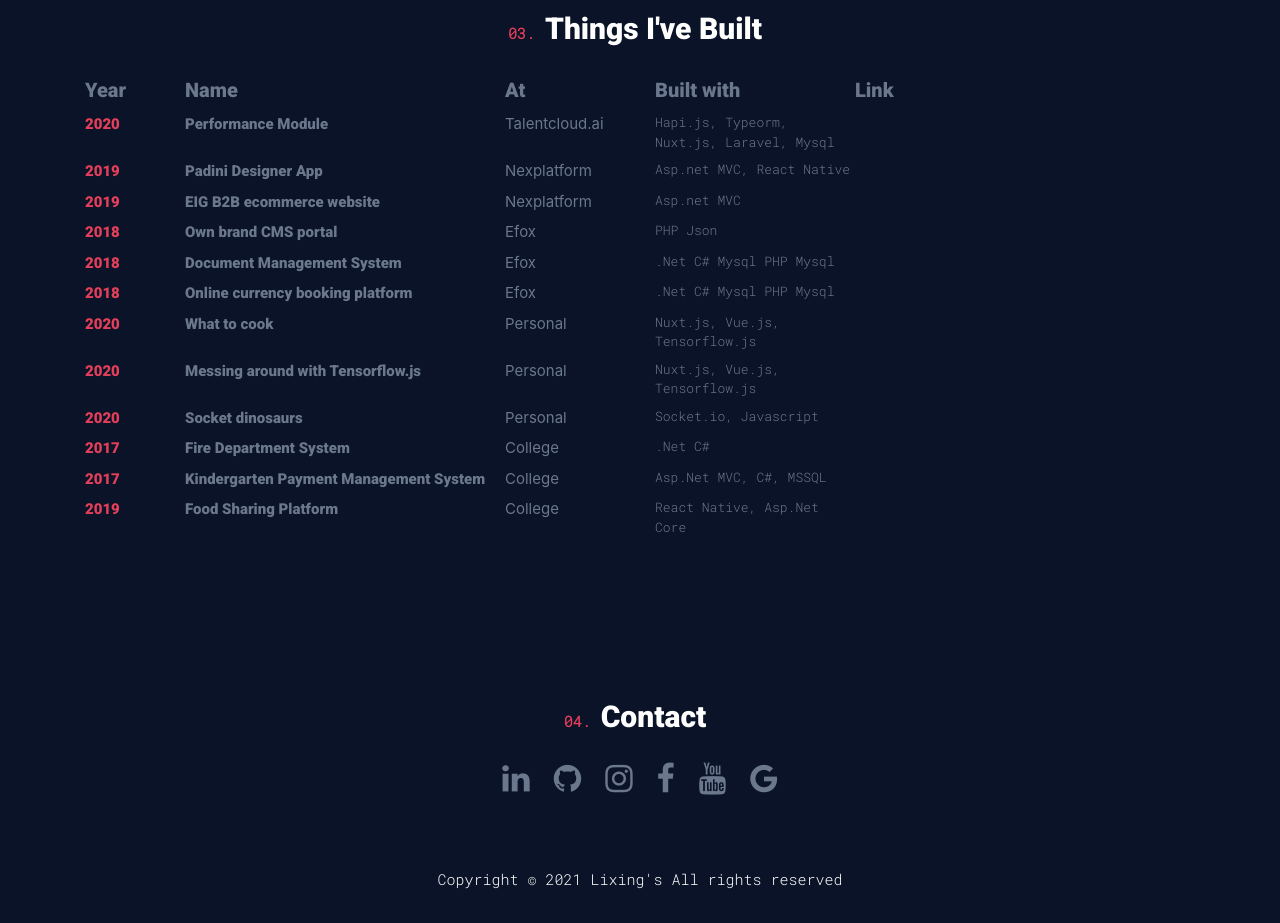
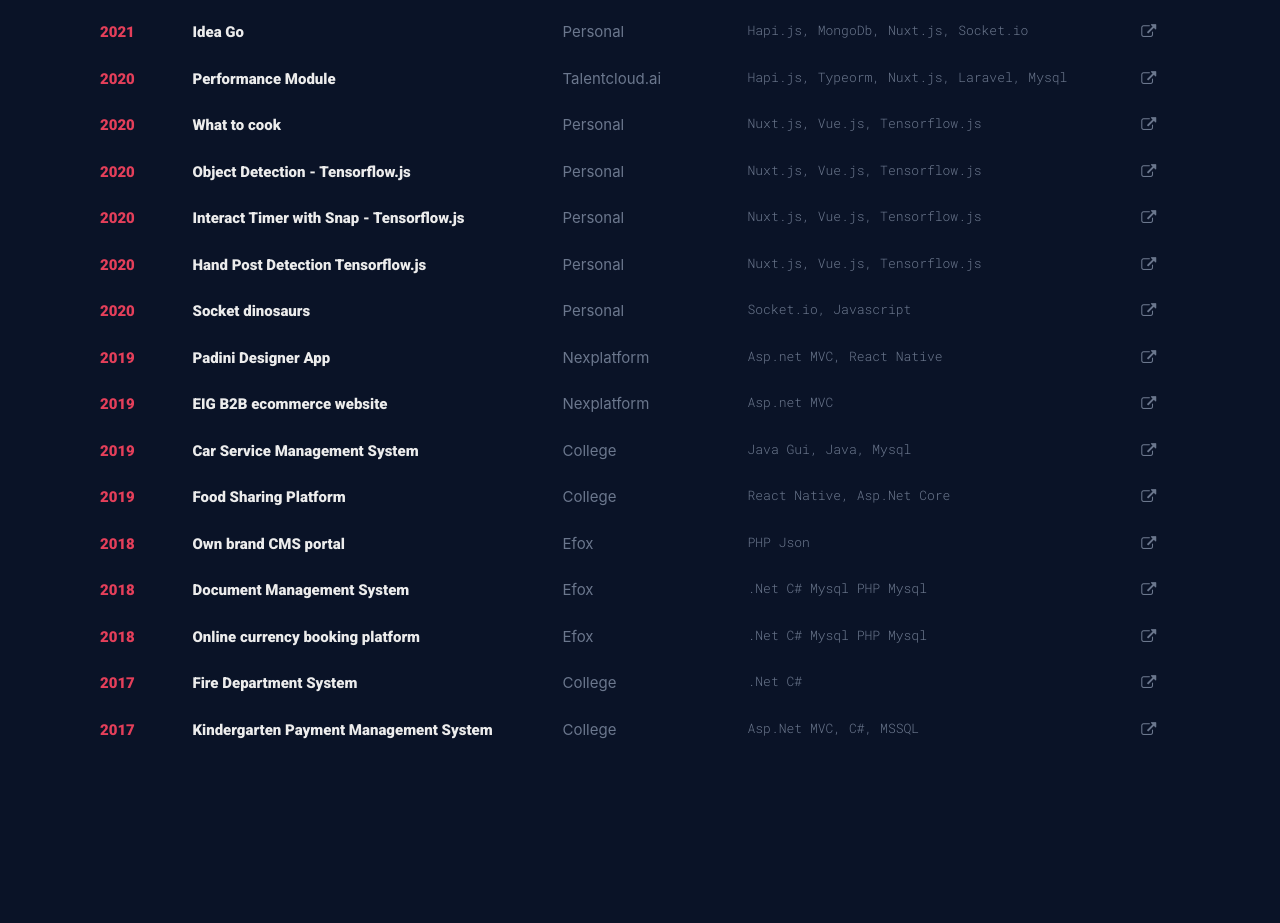
Before and after one commit to lixing99999/all-about-lixing, a plain HTML site: page public/index.html in a window 1280 px wide. Shown: the part 1874-2797 px from the top of the page. Drawn offline with nearby package versions, Linux system fonts and the light colour scheme.

Commit message:
- ui enhancement - information update

```diff
--- a/public/assets/projects.json
+++ b/public/assets/projects.json
@@ -1,4 +1,11 @@
 [
+  {
+    "year": 2021,
+    "name": "Idea Go",
+    "at": "Personal",
+    "built_with": "Hapi.js, MongoDb, Nuxt.js, Socket.io",
+    "link": ""
+  },
   {
     "year": 2020,
     "name": "Performance Module",
@@ -42,25 +49,46 @@
     "link": ""
   },
   {
+    "year": 2019,
+    "name": "Car Service Management System",
+    "at": "College",
+    "built_with": "Java Gui, Java, Mysql",
+    "link": "https://www.youtube.com/watch?v=f45oS9BpWAg&feature=youtu.be"
+  },
+  {
     "year": 2020,
     "name": "What to cook",
     "at": "Personal",
     "built_with": "Nuxt.js, Vue.js, Tensorflow.js",
-    "link": ""
+    "link": "https://wwhat-to-cook.herokuapp.com"
   },
   {
     "year": 2020,
-    "name": "Messing around with Tensorflow.js",
+    "name": "Object Detection - Tensorflow.js",
     "at": "Personal",
     "built_with": "Nuxt.js, Vue.js, Tensorflow.js",
-    "link": ""
+    "link": "https://find-everything.herokuapp.com/"
+  },
+  {
+    "year": 2020,
+    "name": "Interact Timer with Snap - Tensorflow.js",
+    "at": "Personal",
+    "built_with": "Nuxt.js, Vue.js, Tensorflow.js",
+    "link": "https://control-everything.herokuapp.com/"
+  },
+  {
+    "year": 2020,
+    "name": "Hand Post Detection Tensorflow.js",
+    "at": "Personal",
+    "built_with": "Nuxt.js, Vue.js, Tensorflow.js",
+    "link": "https://touch-everything.herokuapp.com/"
   },
   {
     "year": 2020,
     "name": "Socket dinosaurs",
     "at": "Personal",
     "built_with": "Socket.io, Javascript",
-    "link": ""
+    "link": "https://elastic-murdock-c10420.netlify.app/"
   },
   {
     "year": 2017,
@@ -81,6 +109,6 @@
     "name": "Food Sharing Platform",
     "at": "College",
     "built_with": "React Native, Asp.Net Core",
-    "link": ""
+    "link": "https://youtu.be/JlIxeGKMZFg"
   }
 ]
--- a/public/index.css
+++ b/public/index.css
@@ -19,6 +19,7 @@ html {
 body{
     background-color:var(--darkblue);
     color: var(--darkgrey);
+    cursor:none;
 }
 
 .navigation{
@@ -44,24 +45,24 @@ nav > ul > ol > a:hover{
 }
 
 div.introduction{
-    height: 40rem;
+    min-height: 40rem;
     position: relative;
 }
 
 #about{
-    min-height: 40rem;
+    min-height: 25rem;
 }
 
 #work{
-    min-height: 20rem;
+    min-height: 25rem;
 }
 
 #project{
-    min-height: 40rem;
+    min-height: 25rem;
 }
 
 #contact{
-    min-height: 5rem;
+    min-height: 25rem;
 }
 
 div.introduction > div.content {
@@ -199,6 +200,7 @@ div.about > div > div > div.description > span{
 }
 
 
+
 .position{
     color: white;
     font-family: var(--roboto-mono);
@@ -247,9 +249,14 @@ div.about > div > div > div.description > span{
 
 .project > .name {
     font-family: var(--roboto);
-    color: var(--darkgrey);
+    color: var(--gray);
     font-size: 15px;
     font-weight: bolder;
+}
+
+.project > .link > a {
+    text-decoration: none;
+    color : var(--darkgray);
 }
 
 .footer{
@@ -347,7 +354,7 @@ div.about > div > div > div.description > span{
 
 .hobby{
     font-family: var(--roboto-mono);
-    color:var(--darkgrey);
+    color:var(--gray);
     font-size : 13px
 }
 
@@ -359,3 +366,28 @@ div.about > div > div > div.description > span{
 .icon:hover{
     color : var(--orange)
 }
+
+
+.cursor-1{
+    width : 48px;
+    height: 48px;
+    border: 3px solid var(--orange);
+    margin : 10px;
+    position: absolute;
+    pointer-events: none;
+    cursor: auto;
+    z-index: 999;
+}
+
+.cursor-1:hover{
+    cursor: auto;
+}
+
+a, ol{
+    cursor: none !important;
+}
+
+.work-project{
+    color : var(--gray);
+    font-family : var(--roboto-mono)
+}
--- a/public/index.html
+++ b/public/index.html
@@ -12,6 +12,7 @@
         <link href="https://fonts.googleapis.com/css2?family=Roboto+Mono:wght@300;900&family=Roboto:wght@300;900&display=swap" rel="stylesheet">
         <link rel="stylesheet" href="https://cdnjs.cloudflare.com/ajax/libs/font-awesome/4.7.0/css/font-awesome.min.css">
         <link rel="stylesheet" href="index.css">
+        <script src="https://cdn.jsdelivr.net/npm/lodash@4.17.21/lodash.min.js"></script>
     </head>
     <body class="p-4">
         <nav class="d-flex justify-content-between">
@@ -126,14 +127,15 @@
                             <div class="mt-1">
                             Nov 2019 - May 2021
                             </div>
+                            <div class="my-3">Talentcloud.ai is a cloud based HR system focus company, I joined them as a front end developer at first then I was transit to full-stack in their new performance module.</div>
                             <div class="mt-4">
                                 <div class="d-flex">
                                     <div class="triangle align-self-start mt-1 mr-2"></div>
-                                    <div>UI / UX designs and some front end development across different modules, such as time, leave, claim, payroll, employee-central, employee-self-service</div>
+                                    <div class="work-project">UI / UX designs and some front end development across different modules, such as time, leave, claim, payroll, employee-central, employee-self-service</div>
                                 </div>
                                 <div class="d-flex mt-3">
                                     <div class="triangle align-self-start mt-1 mr-2"></div>
-                                    <div>Full stack on performance module from scratch, to digitalize those OKR, KPI, 4DX, and some performance management methodology</div>
+                                    <div class="work-project">Full stack on performance module from scratch, to digitalize those OKR, KPI, 4DX, and some performance management methodology</div>
                                 </div>
                             </div>
                         </div>
@@ -144,14 +146,15 @@
                             <div class="mt-1">
                             Mar 2019 - Nov 2019
                             </div>
+                            <div class="my-3">Nexplatform is a prop tech company, and I was assigned to their custom project pillars during the time I was there, so the project that I was doing doesn't related to their main product.</div>
                             <div class="mt-4">
                                 <div class="d-flex">
                                     <div class="triangle align-self-center mt-1 mr-2"></div>
-                                    <div>B2B ecommerce website for EIG from scratch</div>
+                                    <div class="work-project">B2B ecommerce website for EIG from scratch</div>
                                 </div>
                                 <div class="d-flex mt-3">
                                     <div class="triangle align-self-center mt-1 mr-2"></div>
-                                    <div>Offline first mobile application for designer use for PADINI</div>
+                                    <div class="work-project">Offline first mobile application for designer use for PADINI</div>
                                 </div>
                             </div>
                         </div>
@@ -162,22 +165,25 @@
                             <div class="mt-1">
                             June 2018 - Jan 2019
                             </div>
+                            <div class="my-3">
+                                Efox is a currency exchange system focus company, and also the first company that I've joined as a software engineer.
+                            </div>
                             <div class="mt-4">
                                 <div class="d-flex">
                                     <div class="triangle align-self-center mt-1 mr-2"></div>
-                                    <div>Own brand CMS system for internal use</div>
+                                    <div class="work-project">Own brand CMS system for internal use</div>
                                 </div>
                                 <div class="d-flex mt-3">
                                     <div class="triangle align-self-start mt-1 mr-2"></div>
-                                    <div>Document management system that integrate with our retail system.</div>
+                                    <div class="work-project">Document management system that integrate with our retail system.</div>
                                 </div>
                                 <div class="d-flex mt-3">
                                     <div class="triangle align-self-start mt-1 mr-2"></div>
-                                    <div>Person in-charge of our retail system</div>
+                                    <div class="work-project">Person in-charge of our retail system</div>
                                 </div>
                                 <div class="d-flex mt-3">
                                     <div class="triangle align-self-start mt-1 mr-2"></div>
-                                    <div>Online currency booking platform</div>
+                                    <div class="work-project">Online currency booking platform</div>
                                 </div>
                             </div>
                         </div>
@@ -189,16 +195,17 @@
                 <div class="title-center"><span>03.</span>Things I've Built<span></span></div>
                 <div class="project-items overflow-auto mt-4">
                     <div class="label d-flex ">
-                        <div style="min-width: 100px;">Year</div>
-                        <div style="min-width: 320px;">Name</div>
-                        <div style="min-width: 150px;">At</div>
-                        <div style="min-width: 200px;">Built with</div>
-                        <div style="min-width: 100px;">Link</div>
+                        <div class="col-md-1">Year</div>
+                        <div class="col-md">Name</div>
+                        <div class="col-md-2">At</div>
+                        <div class="col-md">Built with</div>
+                        <div class="col-md-1">Link</div>
                     </div>
                 </div>
             </div>
 
-            <div id="contact" class="mt-5">
+            <div id="contact" class="mt-5 align-items-center d-flex justify-content-center">
+                <div>
                     <div class="title-center"><span>04.</span>Contact<span></span></div>
                     <div class="d-flex justify-content-center mt-4">
                         <a href="https://linkedin.com/in/lixing-low-84563917a"  class="icon"><i class="fa fa-linkedin fa-2x mr-4 align-self-center "></i></a>
@@ -209,12 +216,16 @@
                         <a href="mailto:lixinglow01@gmail.com?subject=test&body=this+is+a+test" class="icon"><i class="fa fa-google fa-2x align-self-center "></i></a>
                     </div>
                 </div>
+            </div>
 
             <div class="footer py-4 mt-5 text-center">
                 <div>Copyright © 2021 Lixing's All rights reserved</div>
             </div>
         </div>
 
+        <div class="cursor-1">
+        </div>
+
 
         <script src="index.js" ></script>
     </body>
--- a/public/index.js
+++ b/public/index.js
@@ -18,8 +18,7 @@ function getProjects(){
         return response.json();
     }).then(data =>
         {
-            console.log(data, 'josa');
-            addProjects(data)
+             addProjects(_.orderBy(data, ['year'], ['desc']))
         }
     );
 
@@ -27,14 +26,16 @@ function getProjects(){
 
 function addProjects(projects){
     for(let i = 0; i < projects.length; i++){
-        $('.project-items').append(`<div class="project d-flex mt-2">
-            <div class="year" style="min-width:100px">${projects[i].year}</div>
-            <div class="name" style="min-width:320px">${projects[i].name}</div>
-            <div class="at" style="min-width:150px">${projects[i].at}</div>
-            <div class="tech text-wrap" style="min-width:200px; max-width:200px">
+        $('.project-items').append(`
+        <div class="project d-flex mt-4">
+            <div class="year col-md-1">${projects[i].year}</div>
+            <div class="name col-md">${projects[i].name}</div>
+            <div class="at col-md-2" >${projects[i].at}</div>
+            <div class="tech text-wrap col-md">
                 <div>${projects[i].built_with}</div>
             </div>
-            <div class="link align-self-center" style="min-width:100px">
+            <div class="link align-self-center col-md-1 text-center">
+                <a href="${projects[i].link}"><i class="fa fa-external-link"></i></a>
             </div>
         </div>`)
     }
```
Lines whose indentation alone changed are shown as unchanged.
